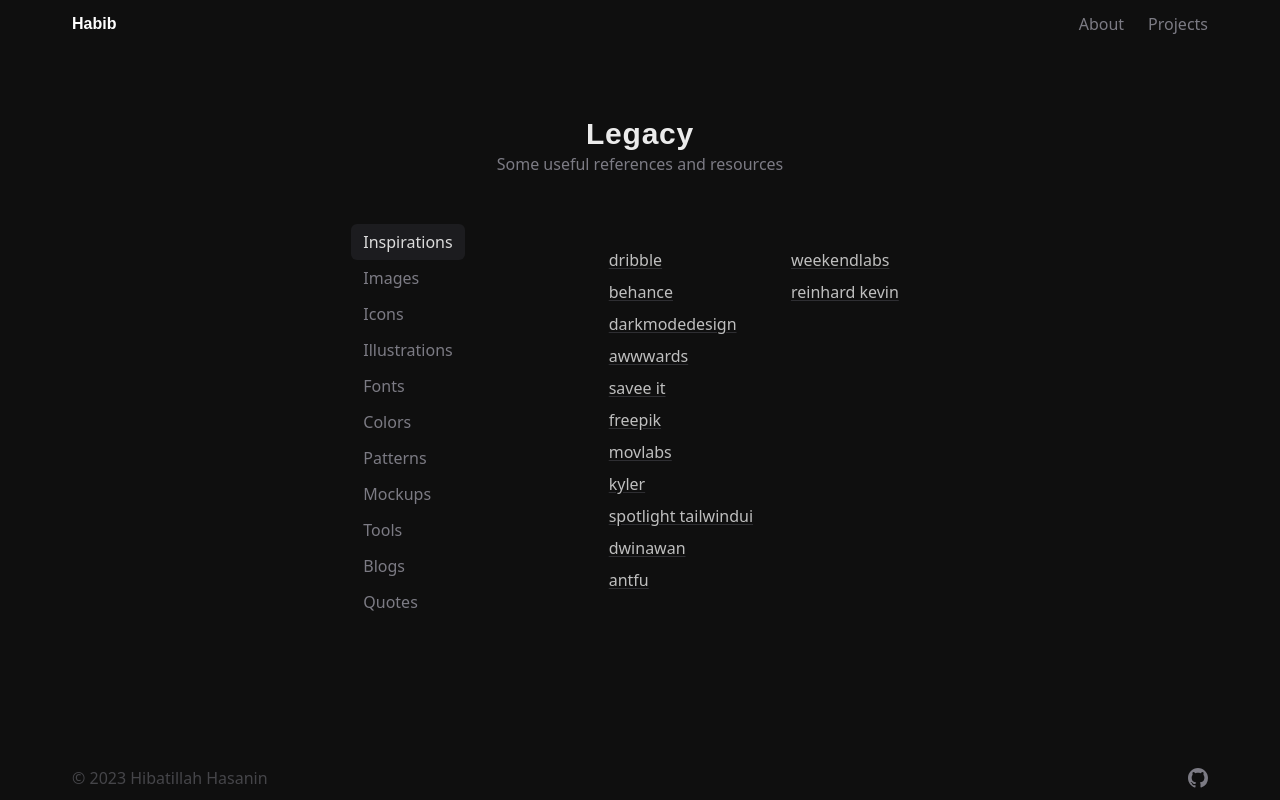
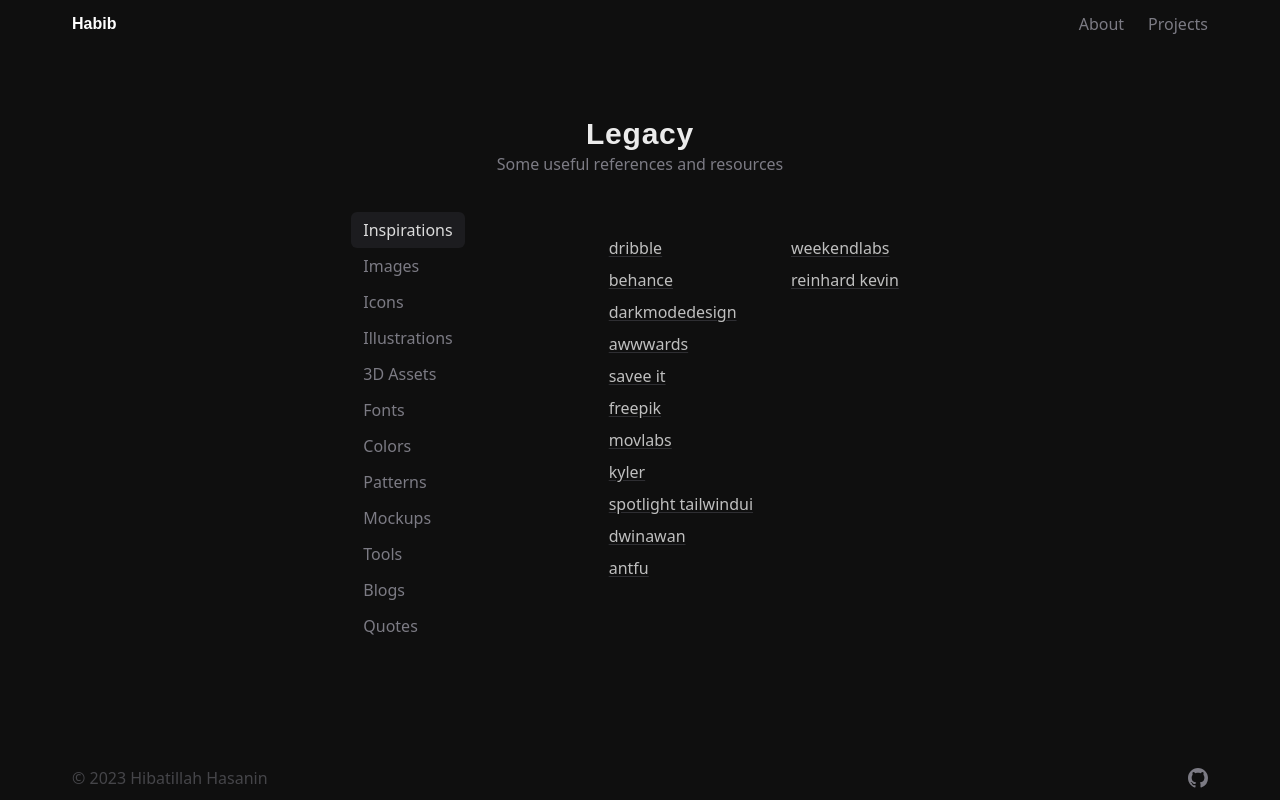
Before and after one commit to hibatillah/v1.hibatillah.site, a React (Create React App) app: page /bookmarks in a window 1280 px wide. Built offline with nearby package versions, Linux system fonts and the light colour scheme; what tailwindcss-debug-screens would draw is missing.

Commit message:
update bookmarks

```diff
--- a/src/db/bookmarks.json
+++ b/src/db/bookmarks.json
@@ -346,7 +346,7 @@
     ]
   },
   {
-    "label": "3D",
+    "label": "3D Assets",
     "list": [
       {
         "name": "spline",
--- a/src/pages/Bookmarks.jsx
+++ b/src/pages/Bookmarks.jsx
@@ -10,6 +10,7 @@
   "Images",
   "Icons",
   "Illustrations",
+  "3D Assets",
   "Fonts",
   "Colors",
   "Patterns",
@@ -26,7 +27,7 @@
   );
 
   return (
-    <div className="min-h-[calc(100dvh-210px)] space-y-12 xl:px-16 2xl:px-20">
+    <div className="min-h-[calc(100dvh-220px)] space-y-9 xl:px-16 2xl:px-20">
       <m.div
         variants={container}
         initial="hidden"
```
